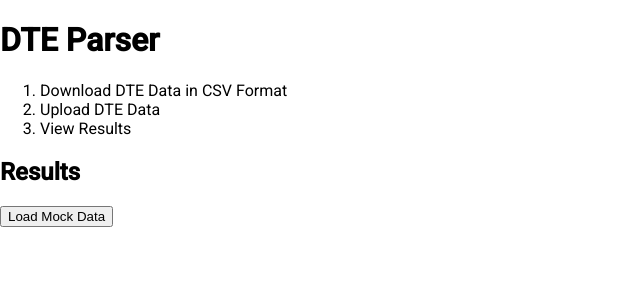
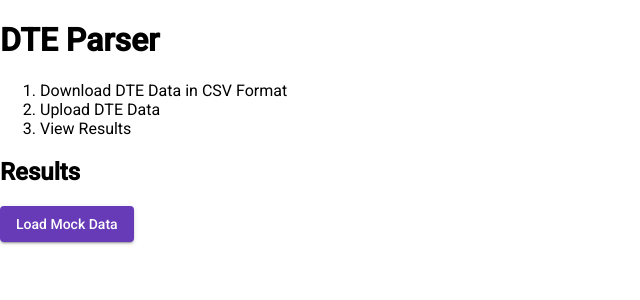
Before and after one commit to Elte156/DTE-Parser, an Angular app: page / in a window 1280 px wide. Shown: the top 300 px of the page, without its empty margins (0-640 px from the left). Built offline with nearby package versions, Linux system fonts and the light colour scheme.

Commit message:
Using material button

```diff
--- a/src/app/app.module.ts
+++ b/src/app/app.module.ts
@@ -1,5 +1,6 @@
 import { NgModule } from '@angular/core';
 import { BrowserModule } from '@angular/platform-browser';
+import { MatButtonModule } from '@angular/material/button';
 
 import { AppComponent } from './app.component';
 import { BrowserAnimationsModule } from '@angular/platform-browser/animations';
@@ -8,7 +9,7 @@ import { RateSectionComponent } from './rate-section/rate-section.component';
 
 @NgModule({
   declarations: [AppComponent, RateResultComponent, RateSectionComponent],
-  imports: [BrowserModule, BrowserAnimationsModule],
+  imports: [BrowserModule, BrowserAnimationsModule, MatButtonModule],
   providers: [],
   bootstrap: [AppComponent],
 })
--- a/src/app/rate-section/rate-section.component.html
+++ b/src/app/rate-section/rate-section.component.html
@@ -1,5 +1,9 @@
 <h2>Results</h2>
-<button (click)="loadMockData()">Load Mock Data</button>
+
+<button mat-raised-button color="primary" (click)="loadMockData()">
+  Load Mock Data
+</button>
+
 <app-rate-result
   *ngFor="let result of results"
   [title]="result.title"
```
